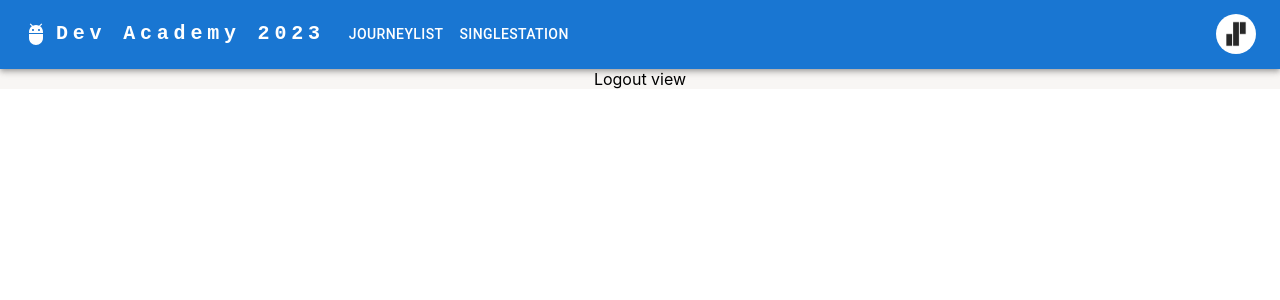
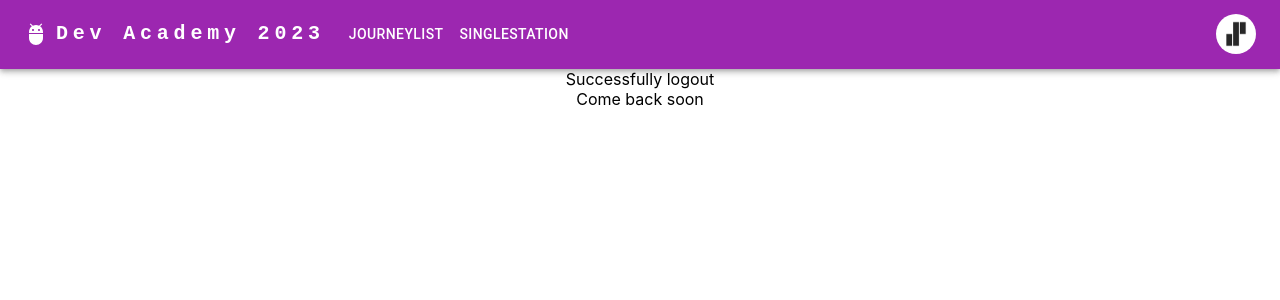
Before and after one commit to GonzaloAraya/Solita-frontend-react, a React (Create React App) app in the folder solita-2023/: page /Logout in a window 1280 px wide. Shown: the top 300 px of the page. Built offline with nearby package versions, Linux system fonts and the light colour scheme.

Commit message:
added CSS file, updated project palette colors

```diff
--- a/solita-2023/src/App.js
+++ b/solita-2023/src/App.js
@@ -9,15 +9,12 @@ import SingleStation from './components/SingleStation'
 import JourneyList from './components/JourneyList'
 
 const useStyles = makeStyles((theme) => ({
-  container: {
-    backgroundColor: '#F8F6F4',
-  }
 }));
 
 function App() {
   const classes = useStyles();
   return (
-    <div className={classes.container}>
+    <div className={classes}>
       <ResponsiveAppBar/>
       <Routes>
         <Route path='/' element={<Main/>} />
--- a/solita-2023/src/components/Logout.js
+++ b/solita-2023/src/components/Logout.js
@@ -1,9 +1,15 @@
-import React from "react";
+import React, { useEffect } from "react";
 
 const Logout = () => {
+
+  useEffect(() => {
+    sessionStorage.clear();
+  }, []);
+
     return (
       <div className="App">
-          Logout view
+          Successfully logout <br></br>
+          Come back soon
       </div>
     );
   }
--- a/solita-2023/src/components/Nav.js
+++ b/solita-2023/src/components/Nav.js
@@ -13,6 +13,7 @@ import Tooltip from "@mui/material/Tooltip";
 import MenuItem from "@mui/material/MenuItem";
 import AdbIcon from "@mui/icons-material/Adb";
 import { Link } from "react-router-dom";
+import "../styles/Main.css";
 
 //links to pages in the nav Bar top right icon as dropdown selection
 const pages = ["JourneyList", "singleStation"];
@@ -39,7 +40,7 @@ function ResponsiveAppBar() {
   };
 
   return (
-    <AppBar position="static">
+    <AppBar position="static" className="AppBar">
       <Container maxWidth="xl">
         <Toolbar disableGutters>
           <AdbIcon sx={{ display: { xs: "none", md: "flex" }, mr: 1 }} />
--- /dev/null
+++ b/solita-2023/src/styles/Main.css
@@ -0,0 +1,28 @@
+.AppBar {
+    background-color: #9C27B0 !important;
+}
+
+.NewEntryButton {
+    background-color: #4CAF50 !important;
+    margin-top: 3rem !important;
+    margin-bottom: 3rem !important;
+}
+
+.CancelButton {
+    color: #F44336 !important;
+}
+
+.SubmitButton {
+    color: #4CAF50 !important;
+}
+
+/**
+    palette information
+    https://coolors.co/palette/3385d7-f44336-ff9800-4caf50-9c27b0
+    colors:
+        #3385D7
+        #F44336
+        #FF9800
+        #4CAF50
+        #9C27B0
+**/
```
